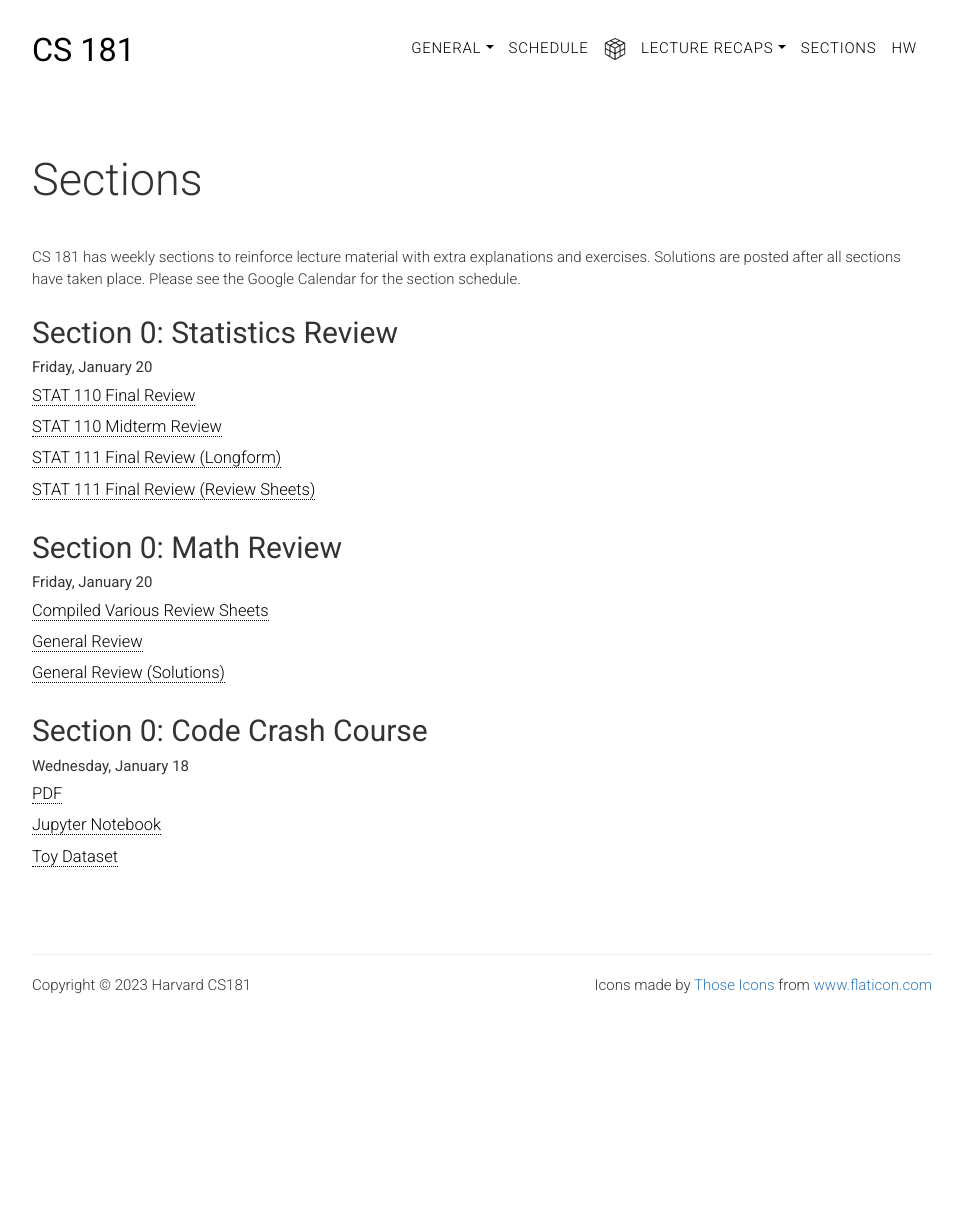
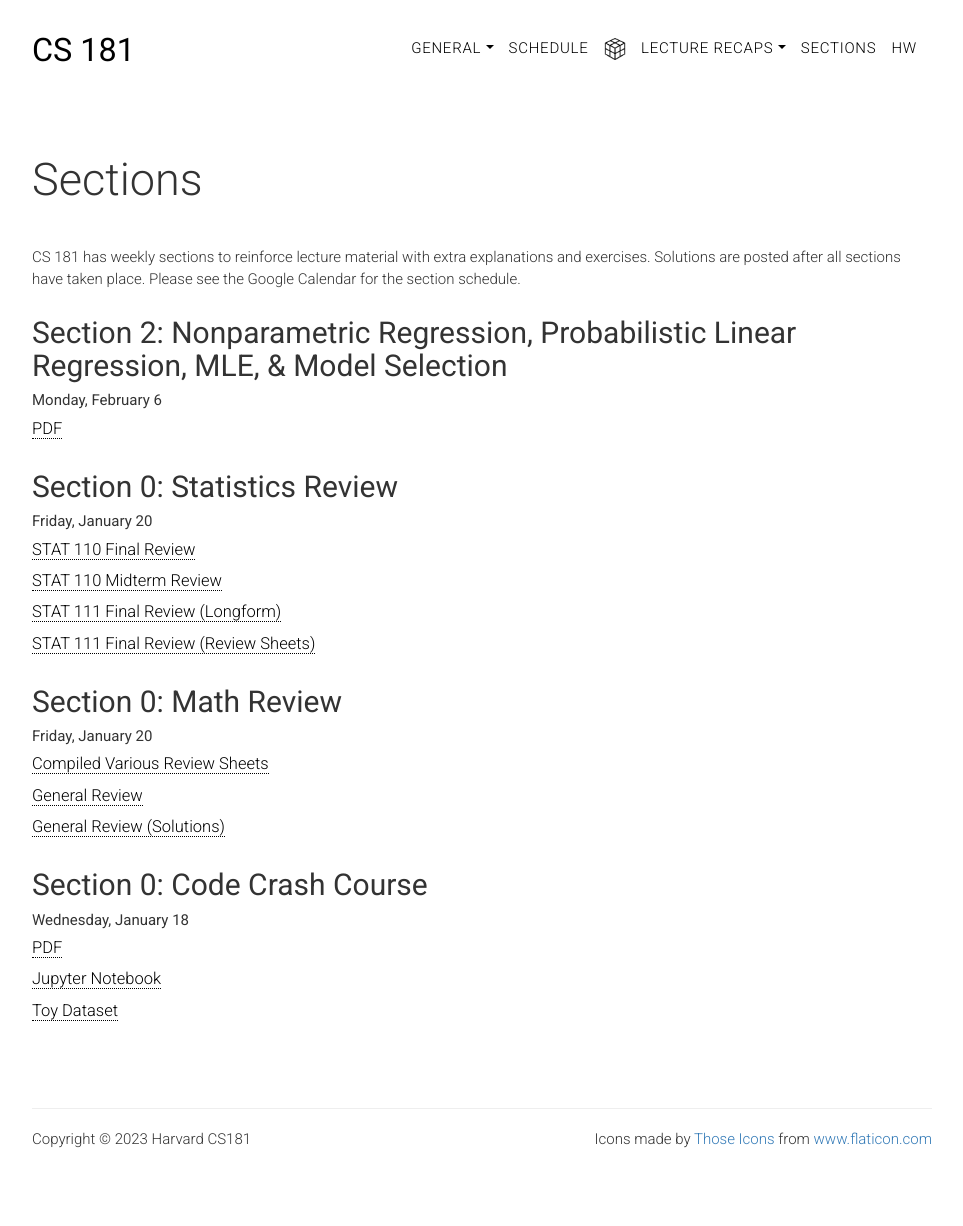
Before and after one commit to harvard-ml-courses/cs181-web, a Jekyll site: the page built from sections.html, in a window 1280 px wide. Shown: the whole page, without its empty margins (158-1121 px from the left). Built offline with Jekyll 4.4.1, drawn with Linux system fonts in a browser that asks for light colours; before the commit the page ends 1072 px from its top, so only the background shows below that.

Commit message:
Update sections.html

```diff
--- a/sections.html
+++ b/sections.html
@@ -24,6 +24,12 @@
             </ul>-->
         </p>
 
+
+        <h2 class="title" id="sec1">Section 2: Nonparametric Regression, Probabilistic Linear Regression, MLE, & Model Selection</h2>
+        <p class="head-subtitle">Monday, February 6</p>
+        <ul class="lists">
+            <li><a href="sections/sec02/02.pdf" target="_blank">PDF</a></li>
+        </ul>
 
         <h2 class="title" id="sec0">Section 0: Statistics Review</h2>
         <p class="head-subtitle"> Friday, January 20</p>
```
